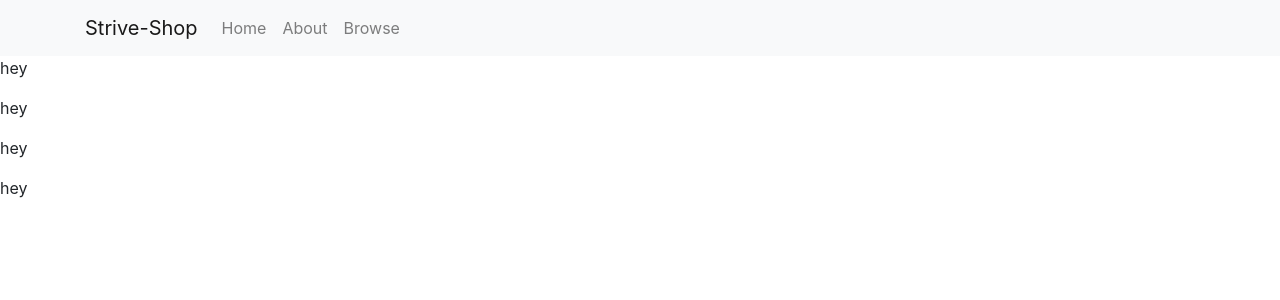
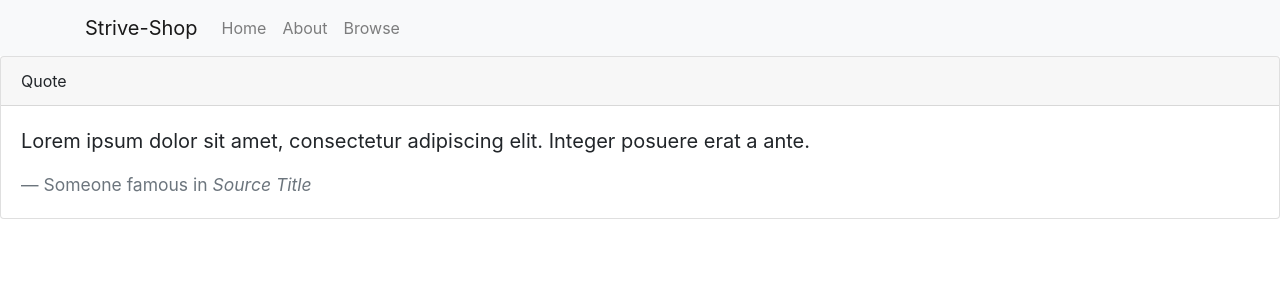
Before and after one commit to KiKiiPlay/react-books-shop, a React (Create React App) app: page / in a window 1280 px wide. Shown: the top 300 px of the page. Built offline with nearby package versions, Linux system fonts and the light colour scheme.

Commit message:
Creating navbar without positioning it

```diff
--- a/src/component/MyFooter.jsx
+++ b/src/component/MyFooter.jsx
@@ -1,12 +1,23 @@
-function Myfooter(props) {
+import Card from "react-bootstrap/Card";
+
+function MyFooter() {
   return (
-    <div>
-      <p>hey</p>
-      <p>hey</p>
-      <p>hey</p>
-      <p>hey</p>
-    </div>
+    <Card>
+      <Card.Header>Quote</Card.Header>
+      <Card.Body>
+        <blockquote className="blockquote mb-0">
+          <p>
+            {" "}
+            Lorem ipsum dolor sit amet, consectetur adipiscing elit. Integer
+            posuere erat a ante.{" "}
+          </p>
+          <footer className="blockquote-footer">
+            Someone famous in <cite title="Source Title">Source Title</cite>
+          </footer>
+        </blockquote>
+      </Card.Body>
+    </Card>
   );
 }
 
-export default Myfooter;
+export default MyFooter;
```
